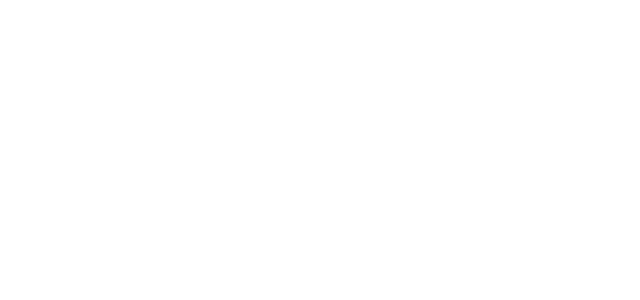
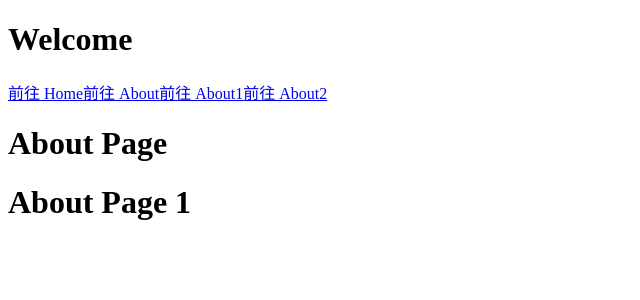
Before and after one commit to Ginter-Chen/Nuxt, a Nuxt app: page /about/about-1 in a window 1280 px wide. Before the commit this address had no page. Shown: the top 300 px of the page, without its empty margins (0-640 px from the left). Built offline with nearby package versions, Linux system fonts and the light colour scheme.

Commit message:
Nested Routes

```diff
--- a/app.vue
+++ b/app.vue
@@ -1,5 +1,10 @@
 <template>
   <div>
+    <h1>Welcome</h1>
+    <NuxtLink to="/">前往 Home</NuxtLink>
+    <NuxtLink to="/about">前往 About</NuxtLink>
+    <NuxtLink to="/about/about-1">前往 About1</NuxtLink>
+    <NuxtLink to="/about/about-2">前往 About2</NuxtLink>
     <NuxtPage />
   </div>
 </template>
--- /dev/null
+++ b/pages/about.vue
@@ -0,0 +1,4 @@
+<template>
+  <h1>About Page</h1>
+  <NuxtPage />
+</template>
--- /dev/null
+++ b/pages/about/about-1.vue
@@ -0,0 +1,3 @@
+<template>
+  <h1>About Page 1</h1>
+</template>
--- /dev/null
+++ b/pages/about/about-2.vue
@@ -0,0 +1,3 @@
+<template>
+    <h1>About Page 2</h1>
+</template>
--- a/pages/about/index.vue
+++ /dev/null
@@ -1,4 +0,0 @@
-<template>
-    <h1>About Page</h1>
-    <NuxtLink to="/">前往 Home</NuxtLink>
-  </template>
--- a/pages/index.vue
+++ b/pages/index.vue
@@ -1,4 +1,3 @@
 <template>
     <h1>Home Page</h1>
-    <NuxtLink to="/about">前往 About</NuxtLink>
   </template>
```
